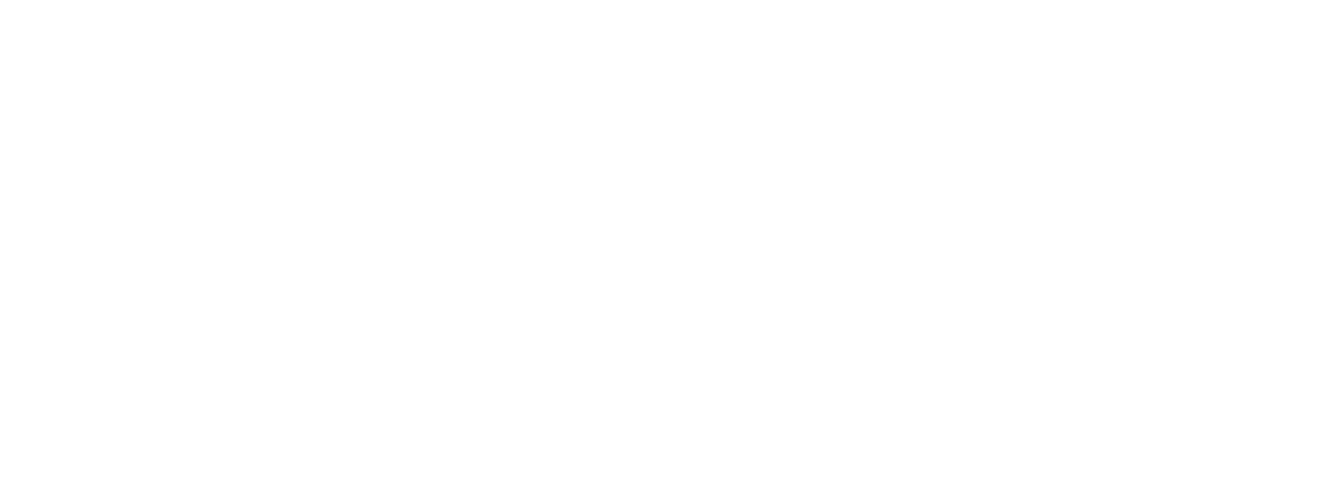
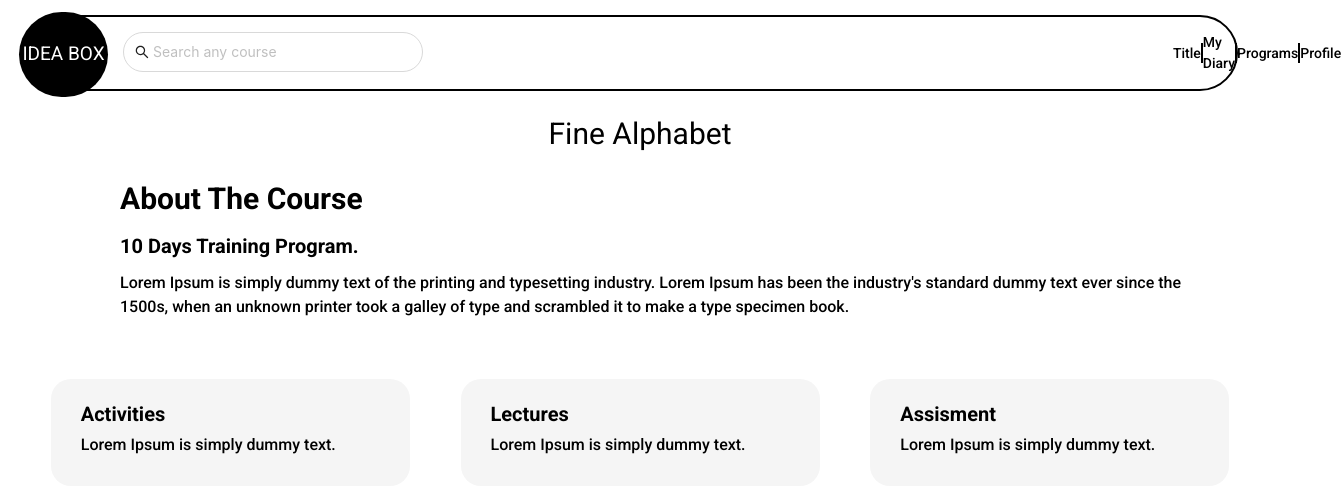
Before and after one commit to anjanasri13/clinicdashboard, a React (Create React App) app: page /fine in a window 1280 px wide. Before the commit this address had no page. Shown: the top 492 px of the page, 1341 px wide, since content can reach past the window. Built offline with nearby package versions, Linux system fonts and the light colour scheme.

Commit message:
9/1/2024

```diff
--- a/package.json
+++ b/package.json
@@ -6,6 +6,11 @@
     "@ant-design/icons": "^5.2.6",
     "@emotion/react": "^11.11.3",
     "@emotion/styled": "^11.11.0",
+    "@fortawesome/fontawesome-svg-core": "^6.5.1",
+    "@fortawesome/free-brands-svg-icons": "^6.5.1",
+    "@fortawesome/free-regular-svg-icons": "^6.5.1",
+    "@fortawesome/free-solid-svg-icons": "^6.5.1",
+    "@fortawesome/react-fontawesome": "^0.2.0",
     "@mui/icons-material": "^5.15.2",
     "@mui/joy": "^5.0.0-beta.20",
     "@mui/material": "^5.15.2",
@@ -25,6 +30,7 @@
     "react-bootstrap": "^2.9.2",
     "react-datepicker": "^4.25.0",
     "react-dom": "^18.2.0",
+    "react-fontawesome": "^1.7.1",
     "react-horizontal-datepicker": "^2.0.3",
     "react-multi-carousel": "^2.8.4",
     "react-native-calendar-strip": "^2.2.6",
--- a/src/App.js
+++ b/src/App.js
@@ -21,6 +21,8 @@
 import Course2 from './pages/Course2';
 import Payment from './pages/Payment';
 import Freetrail from './pages/Freetrail';
+import Fine from './pages/Fine';
+import Abtcourse from './pages/Abtcourse';
 
 
 
@@ -51,6 +53,8 @@
       <Route path="/course2" element={<Course2/>}/>
       <Route path="/payment" element={<Payment/>}/>
       <Route path='/freetrail' element={<Freetrail/>}/>
+      <Route path='/fine' element={<Fine/>}/>
+      <Route path='abtcourse' element={<Abtcourse/>}/>
     </Routes>
 
 
--- a/src/components/Disorder.js
+++ b/src/components/Disorder.js
@@ -1,14 +1,21 @@
 import React from "react";
+import { useNavigate } from "react-router-dom";
 
 export default function Disorder({ title }) {
+  const navigate=useNavigate();
+
+  const fine = () =>{
+    navigate("/fine")
+  }
   return (
     <div>
       <div
-        className={`bg-[#F5F5F5] w-[359px] h-[107px] rounded-[20px] mt-[60px]`}
+        className={`bg-[#F5F5F5] w-[359px] h-[107px] rounded-[20px] mt-[60px] pt-[20px]`}
+        onClick={fine}
       >
-        <p className="text-[20px] text-[#000] font-bold pt-[20px] px-[30px]">
+        <a href="" className="text-[20px] text-[#000] font-bold px-[30px]">
           {title}
-        </p>
+        </a>
         <p className="text-[16px] font-medium leading-8 pl-[30px]">
           Lorem Ipsum is simply dummy text.
         </p>
--- a/src/components/Subscription.js
+++ b/src/components/Subscription.js
@@ -20,13 +20,19 @@
 
      const navigate=useNavigate();
 
-    useEffect(() => {
-        const timer = setTimeout(() => {
-            setOpen(true)
-        }, 2000)
-        return () => clearTimeout(timer)
-    }, [])
+    // useEffect(() => {
+    //     const timer = setTimeout(() => {
+    //         setOpen(true)
+    //     }, 2000)
+    //     return () => clearTimeout(timer)
+    // }, [])
 
+    useEffect(()=>{
+      const timer=setTimeout(() => {
+        setOpen()
+      },3000)
+      return()=>clearTimeout(timer)
+    },[])
 
     const payment=()=>{
         navigate("/payment")
--- /dev/null
+++ b/src/components/Video.js
@@ -0,0 +1,17 @@
+import React from 'react'
+import play from '../assests/play-circle (1).svg'
+
+export default function Video({ title }) {
+  return (
+
+            <div>
+                <p className='text-[30px] font-normal mt-[20px] ml-[80px]'>{title}</p>
+                <div className='bg-[#D6D6D6B5] rounded-[22px] w-[380px] h-[190px] ml-[80px] mb-[40px]'>
+                    <a href=''>
+                        <img src={play} className='py-[50px] px-[150px]'/>
+                    </a>
+               </div>
+            </div>
+
+  )
+}
--- a/src/components/img.js
+++ b/src/components/img.js
@@ -6,7 +6,7 @@
     <div>
       <img
         src={line}
-        className={`w-[49px] h-[1px] text-[#7A7A7A] flex items-center justify-evenly text-center `}
+        className={`w-[49px] h-[1px] text-[#7A7A7A] flex items-center justify-evenly text-center`}
       />
     </div>
   );
--- /dev/null
+++ b/src/pages/Abtcourse.js
@@ -0,0 +1,48 @@
+import React from 'react'
+import Header from '../components/Header'
+import cloud from '../assests/cloud.png'
+
+import Video from '../components/Video'
+
+const data = [
+    {
+        title:"Day 1",
+    },
+    {
+        title:"Day 2",
+    },
+    {
+        title:"Day 3",
+    },
+    {
+        title:"Day 4",
+    },
+    {
+        title:"Day 5",
+    },
+    {
+        title:"Day 6",
+    },
+]
+export default function Abtcourse() {
+
+  return (
+    <div>
+        <Header/>
+        <a href='' ><img src={cloud} className='w-[48px] h-[48px] ml-[1400px] mt-[20px]'/></a>
+          <p className='text-[30px] font-bold ml-[80px] mt-[-40px]'>About The Course</p>
+          <p className='text-[20px] font-bold ml-[80px] mt-[20px]'>10 Days Training Program.</p>
+          <p className='text-[16px] font-medium ml-[80px] mt-[20px] w-[85%]'>Lorem Ipsum is simply dummy text of the printing and typesetting industry.
+            Lorem Ipsum has been the industry's standard dummy text ever since the 1500s,
+            when an unknown printer took a galley of type and scrambled it to make a type specimen book.</p>
+
+        <div className='flex flex-wrap gap-[16px]'>
+        {data.map((item, index) => (
+          <div key={index}  >
+            <Video title={item.title}/>
+          </div>
+        ))}
+        </div>
+    </div>
+  )
+}
--- /dev/null
+++ b/src/pages/Fine.js
@@ -0,0 +1,50 @@
+import React from 'react'
+import Header from '../components/Header'
+import { useNavigate } from 'react-router-dom';
+
+export default function () {
+    const navigate=useNavigate();
+
+    const abtcourse = () =>{
+      navigate("/abtcourse")
+    }
+  return (
+    <div>
+        <Header/>
+        <p className='text-[30px] font-normal text-center mt-[20px]'>Fine Alphabet</p>
+        <p className='text-[30px] font-bold ml-[120px] mt-[20px]'>About The Course</p>
+        <p className='text-[20px] font-bold ml-[120px] mt-[10px]'>10 Days Training Program.</p>
+        <p className='text-[16px] font-medium ml-[120px] mt-[10px] w-[85%]'>Lorem Ipsum is simply dummy text of the printing and typesetting industry.
+            Lorem Ipsum has been the industry's standard dummy text ever since the 1500s,
+            when an unknown printer took a galley of type and scrambled it to make a type specimen book.</p>
+
+
+  <div className='flex justify-evenly'>
+    <div className={`bg-[#F5F5F5] w-[359px] h-[107px] rounded-[20px] mt-[60px]`}>
+        <p className="text-[20px] text-[#000] font-bold pt-[20px] px-[30px] cursor-pointer" onClick={abtcourse}>
+        Activities</p>
+        <p className="text-[16px] font-medium leading-8 pl-[30px]">
+          Lorem Ipsum is simply dummy text.
+        </p>
+    </div>
+
+    <div className={`bg-[#F5F5F5] w-[359px] h-[107px] rounded-[20px] mt-[60px]`}>
+        <p className="text-[20px] text-[#000] font-bold pt-[20px] px-[30px]">
+        Lectures </p>
+        <p className="text-[16px] font-medium leading-8 pl-[30px]">
+          Lorem Ipsum is simply dummy text.
+        </p>
+    </div>
+
+    <div className={`bg-[#F5F5F5] w-[359px] h-[107px] rounded-[20px] mt-[60px]`}>
+        <p className="text-[20px] text-[#000] font-bold pt-[20px] px-[30px]">
+        Assisment</p>
+        <p className="text-[16px] font-medium leading-8 pl-[30px]">
+          Lorem Ipsum is simply dummy text.
+        </p>
+    </div>
+
+  </div>
+</div>
+  )
+}
--- a/src/pages/Freetrail.js
+++ b/src/pages/Freetrail.js
@@ -42,7 +42,7 @@
     <div className='flex'>
         <div className="flex ml-[50px]">
          <Alpha  bgcolor={"bg-[#DEDEDE]"} ml={"ml-[70px]"}/>
-         <Alpha  bgcolor={"bg-[#C4C4C4]"} ml={"ml-[160px]"} />
+         <Alpha  bgcolor={"bg-[#C4C4C4]"} ml={"ml-[160px]"}/>
         </div>
     </div>
 </div>
--- a/src/pages/Programs.js
+++ b/src/pages/Programs.js
@@ -1,12 +1,14 @@
 import React from "react";
 import Header from "../components/Header";
 import Disorder from "../components/Disorder";
+import { useNavigate } from "react-router-dom";
 
 export default function Programs() {
+
   return (
     <div>
       <Header />
-      <p className="text-[30px] text-[#000] font-normal text-center mt-[15px]">
+      <p className="text-[30px] text-[#000] font-normal text-center mt-[15px]" >
         Programs
       </p>
 
@@ -16,9 +18,9 @@
         <Disorder title={"Disorder 3"} />
       </div>
       <div className="flex justify-evenly mt-[20px]">
-        <Disorder title={"Disorder 1"} />
-        <Disorder title={"Disorder 2"} />
-        <Disorder title={"Disorder 3"} />
+        <Disorder title={"Disorder 4"} />
+        <Disorder title={"Disorder 5"} />
+        <Disorder title={"Disorder 6"} />
       </div>
     </div>
   );
```
Also changed, not shown: src/pages/Login.js (+5 -6 lines), src/assests/play-circle (1).svg (added), 1 other file (tests, documents, lock files or other folders).
